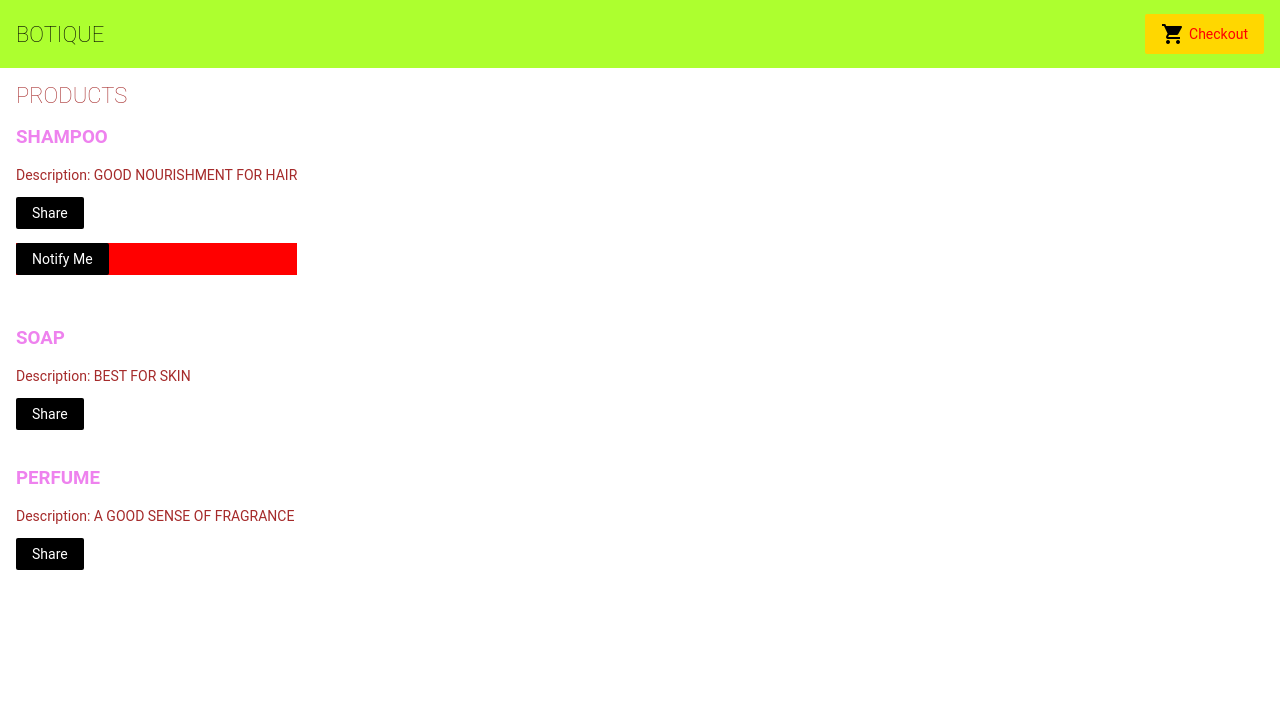
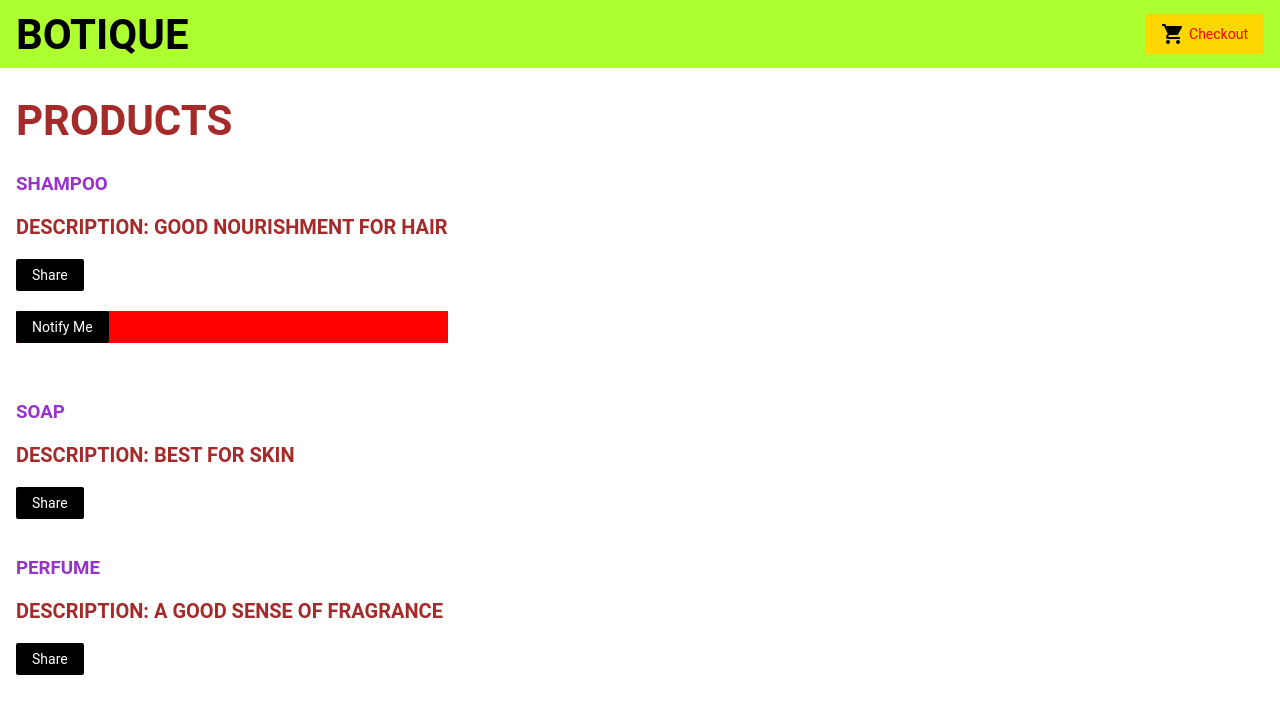
Before and after one commit to G1GNANAMANI/angular, an Angular app: page / in a window 1280 px wide. Shown: the top 714 px of the page. Built offline with nearby package versions, Linux system fonts and the light colour scheme.

Commit message:
2 files modified

```diff
--- a/src/app/product-list/product-list.component.html
+++ b/src/app/product-list/product-list.component.html
@@ -9,7 +9,7 @@
     </a>
   </h3>
   <!-- structural directive -->
-  <p *ngIf="product.description">Description: {{ product.description }}</p>
+  <p *ngIf="product.description">DESCRIPTION: {{ product.description }}</p>
   <!-- event binding -->
   <button type="button" (click)="share()">Share</button>
   &nbsp;
--- a/src/styles.css
+++ b/src/styles.css
@@ -23,27 +23,30 @@ router-outlet + * {
 /* Text */
 
 h1 {
-  font-size: 22px;
+  font-size: 42px;
+  font-weight: bolder;
 }
 
 h2 {
   font-size: 40px;
+  font-weight: bolder;
 }
 
 h1,
 h2 {
-  font-weight: lighter;
+  font-weight: bolder;
 }
 
 p {
-  font-size: 14px;
+  font-size: 20px;
+  font-weight: bolder;
 }
 
 /* Hyperlink */
 
 a {
   cursor: pointer;
-  color: violet;
+  color: darkorchid;
   text-decoration: none;
 }
 
@@ -54,16 +57,16 @@ a:hover {
 /* Input */
 
 input {
-  font-size: 14px;
-  border-radius: 2px;
+  font-size: 24px;
+  border-radius: 4px;
   padding: 8px;
   margin-bottom: 16px;
   border: 1px orangered;
 }
 
 label {
-  font-size: 12px;
-  font-weight: bold;
+  font-size: 22px;
+  font-weight: bolder;
   margin-bottom: 4px;
   display: block;
   text-transform: uppercase;
@@ -86,7 +89,7 @@ button {
 .button:hover,
 button:hover {
   opacity: 0.8;
-  font-weight: normal;
+  font-weight: bold;
 }
 
 .button:disabled,
@@ -136,8 +139,8 @@ app-top-bar h1 {
   flex-direction: row;
   justify-content: space-between;
   padding: 16px 32px;
-  margin-bottom: 8px;
-  border-radius: 2px;
+  margin-bottom: 10px;
+  border-radius: 8px;
   background-color: burlywood;
 }
 
```
